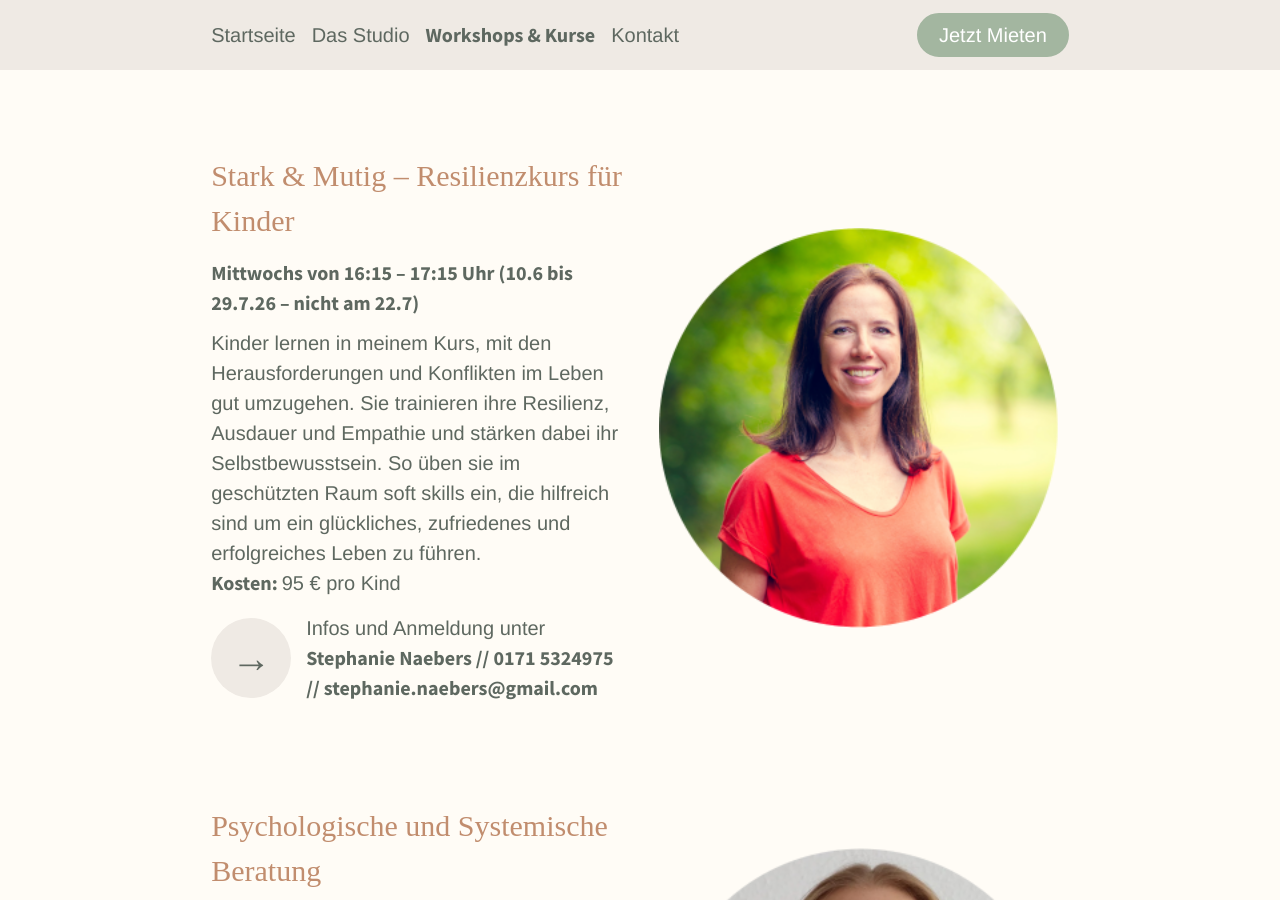
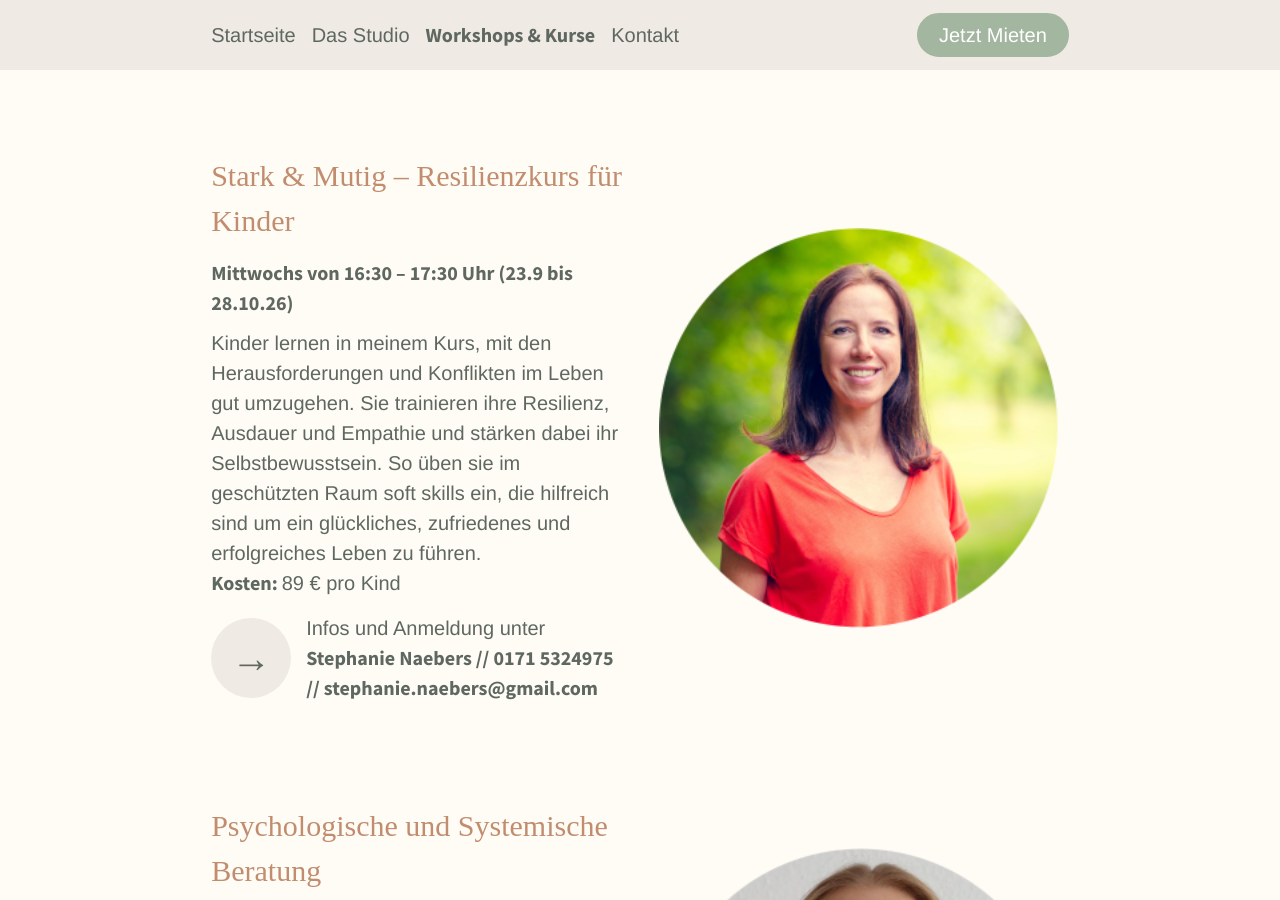
Before and after one commit to sonjafeitsch/meine-nische-website, a Jekyll site: the page built from kurse.html, in a window 1280 px wide and 900 px high, scrolled down 1536 px. Built offline with Jekyll 4.4.1, drawn with Linux system fonts in a browser that asks for light colours; some web fonts are replaced.

Commit message:
update events

```diff
--- a/kurse.html
+++ b/kurse.html
@@ -17,12 +17,12 @@ events:
     address: "Annika Greif // 0491 5902139211 // annikagreif@outlook.de"
   - name: "Stark & Mutig – Resilienzkurs für Kinder"
     image: stephanie.png
-    time:  Mittwochs von 16:15 – 17:15 Uhr (10.6 bis 29.7.26 – nicht am 22.7)
+    time:  Mittwochs von 16:30 – 17:30 Uhr (23.9 bis 28.10.26)
     description: "Kinder lernen in meinem Kurs, mit den Herausforderungen und Konflikten im Leben gut umzugehen.
     Sie trainieren ihre Resilienz, Ausdauer und Empathie und stärken dabei ihr Selbstbewusstsein.
     So üben sie im geschützten Raum soft skills ein, die hilfreich sind um ein glückliches, zufriedenes und
     erfolgreiches Leben zu führen."
-    costs: "95 € pro Kind"
+    costs: "89 € pro Kind"
     address: "Stephanie Naebers // 0171 5324975 // stephanie.naebers@gmail.com"
   - name: "Psychologische und Systemische Beratung"
     image: julia.png
```
